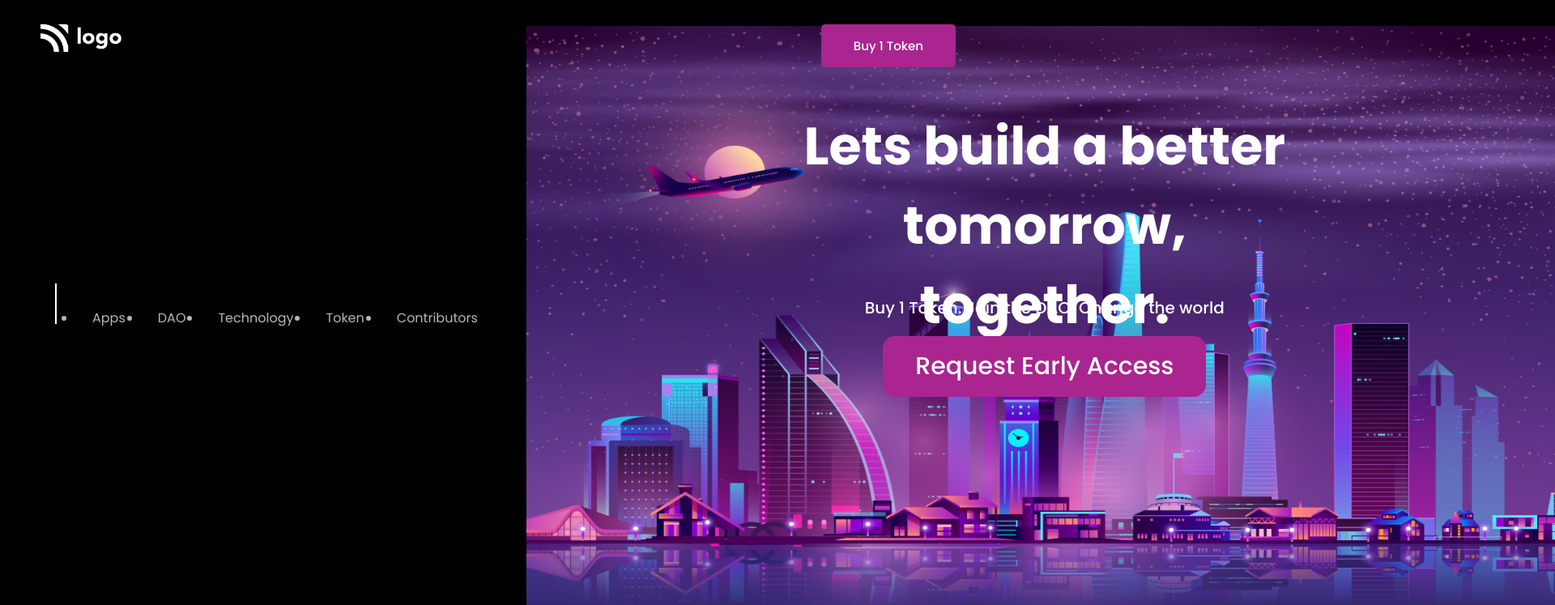
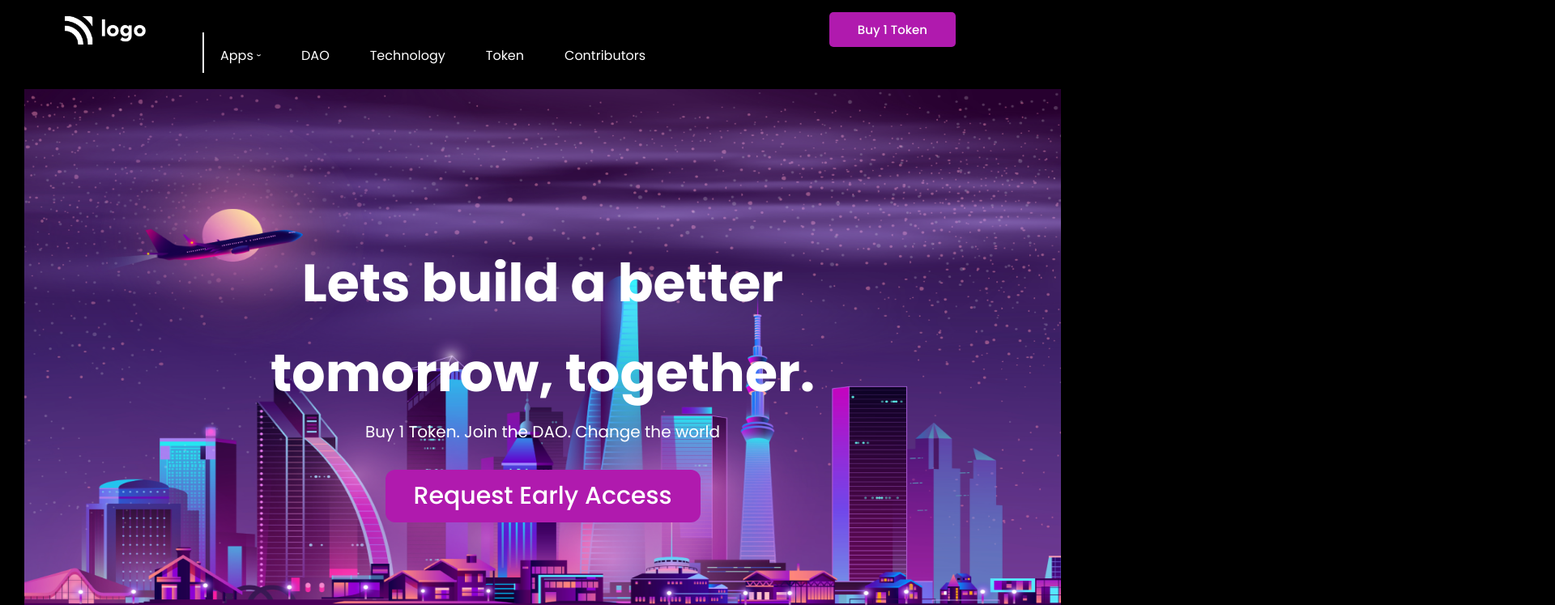
Before and after one commit to mounikaperi/css-project-assignments, a plain HTML site: page Project-CSSAssessment-2/index.html in a window 1280 px wide. Shown: the top 747 px of the page at 81% size, 1920 px wide, since content can reach past the window. Drawn offline with Linux system fonts and the light colour scheme; files that its build step writes are made by us from their sources.

Commit message:
CSS Assessment 2

```diff
--- a/Project-CSSAssessment-2/index.html
+++ b/Project-CSSAssessment-2/index.html
@@ -4,7 +4,7 @@
     <meta charset="UTF-8" />
     <meta http-equiv="X-UA-Compatible" content="IE=edge" />
     <meta name="viewport" content="width=device-width, initial-scale=1.0" />
-    <link rel="stylesheet" href="styles.css" />
+    <link rel="stylesheet" href="style.css" />
     <link rel="preconnect" href="https://fonts.googleapis.com" />
     <link rel="preconnect" href="https://fonts.gstatic.com" crossorigin />
     <link
@@ -17,7 +17,7 @@
       href="https://fonts.googleapis.com/css2?family=Montserrat:wght@600;700;800&display=swap"
       rel="stylesheet"
     />
-
+    <link rel="stylesheet" href="styles.css">
     <title>Crypto Market</title>
   </head>
   <body>
@@ -45,7 +45,7 @@
       <!-- Hero Section -->
       <section aria-label="hero">
         <div class="hero">
-          <h1 class="hero-heading">Lets build a better tomorrow, together.</h1>
+          <h1 class="hero-heading">Lets build a better <span>tomorrow, together.</span></h1>
           <p class="hero-description">
             Buy 1 Token. Join the DAO. Change the world
           </p>
--- a/Project-CSSAssessment-2/styles.css
+++ b/Project-CSSAssessment-2/styles.css
@@ -1,3 +1,5 @@
+/* You can not modify anything in the HTML */
+/* You can only modify the CSS file */
 *{
     margin: 0;
     padding: 0;
@@ -10,58 +12,60 @@ body{
     max-width: 1440px;
     background-color: #000000;
     color: #ffffff;
+
 }
 /* logo */
 div img{
     height:auto;
     width: 100px;
     position: absolute;
-    left: 50px;
-    top: 30px;
+    left: 80px;
+    top: 20px;
 }
 /* navbar  */
-.container {
+nav{
+    height: 10vh;
     display: flex;
-    align-items: center;
-    justify-content: space-between;
-    margin: 32px 48px;
+    gap: 20px;
+    align-items: flex-start;
+    justify-content: flex-start;
 }
-.navbar{
+nav ul{
     display: flex;
+    gap: 50px;
+    padding-left: 200px;
+    margin-top: 20px;
 }
-.grow-list {
-    justify-content: center;
-    align-items: space-between;
-    padding: 20px 40px;
+
+/* navbar list  */
+nav ul li{
+    list-style-type: none;
+    padding-top: 5px;
 }
-.grow-list .list {
-    display: flex;
-    color: black;
-    padding-left: 4px;
-}
-.list-item{
-    text-decoration: none;
-    padding-left: 4px;
-}
-.list li {
-    text-decoration: none;
-    color: #b7b5b5;
-    align-items: start;
-    padding: 10px 20px;
+nav ul li:first-child::after{
+    content: "  \0002C7";
+    /* transform: rotate(90deg); */
+    position: relative;
+    height: 20px;
+    width: 10px;
+    top: 5px;
 }
 .line{
     border: 1px solid #ffffff;
     position: relative;
-    left: 20px;
+    left: 200px;
     height: 50px;
+    top: 10px;
 }
+
 button{
-    background-color: #aa258f;
+    background-color: #b01aae;
     border-radius: 5px;
-    padding:15px 40px;
+    padding:10px 35px;
     color: #ffffff;
     border: 0;
     cursor: pointer;
+    margin-top: -15px;
 }
 .button-small{
     position: absolute;
@@ -78,7 +82,7 @@ button{
 .hero{
     height: 90vh;
     width: 100vw;
-    background-image: url("images/background-image.png");
+    background-image: url('images/background-image.png');
     background-position: center;
     background-size: 100% 100%;
     background-repeat: no-repeat;
@@ -90,28 +94,21 @@ button{
 
 }
 .hero-heading{
-    margin-top: 70px;
     font-size: 65px;
-    height: 30vh;
-    width: 50vw;
     text-align: center;
-    padding: 5px;
-    margin-bottom: 25px;
+}
+.hero-heading span {
+    display: block;
+    font-size: 65px;
+    text-align: center;
 }
 .hero-description{
-    margin-top: 45px;
     font-size: 20px;
-    font-weight: 500;
-    text-align: center;
-    height: 30%;
-    position: relative;
-    bottom: 10%;
 
 }
 .button-large{
     font-size: 30px;
     font-weight: 500;
-    position: relative;
-    bottom: 33%;
-    border-radius: 15px;
+    border-radius: 12px;
+    margin-top: 30px;
 }
```
